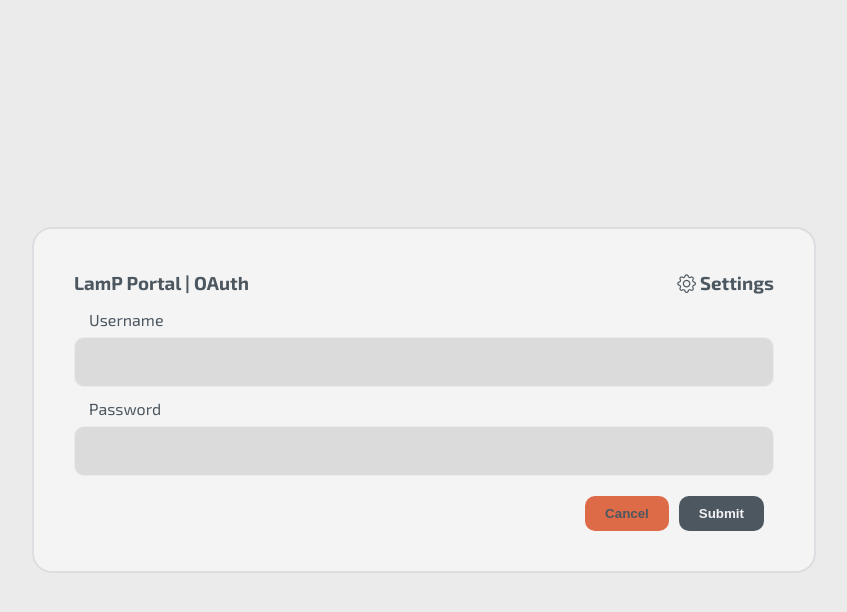
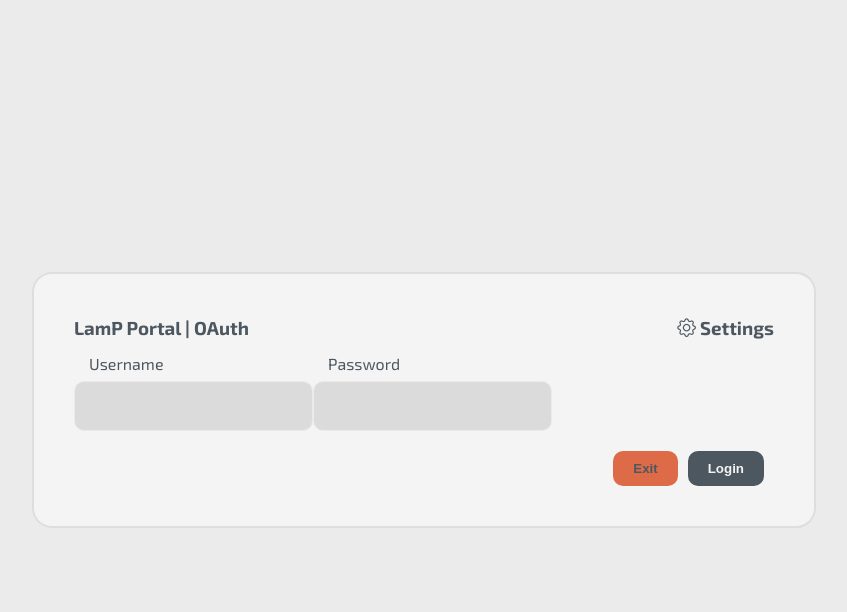
Before and after one commit to SalamPS/browser-dashboard, a Next.js app: page / in a window 1280 px wide. Both pictures are taken after a click on the icon 577 px from the left and 126 px from the top of the page. Shown: the top 612 px of the page, without its empty margins (216-1063 px from the left). Built offline with nearby package versions, Linux system fonts and the light colour scheme; a web font is replaced by a local one.

Commit message:
chore(portal): UI Update and Function initialized

```diff
--- a/pages/Xcontainer.jsx
+++ b/pages/Xcontainer.jsx
@@ -45,6 +45,10 @@ export default function Xcontainer () {
   const [Valid, setValid] = useState({todo:true, widget:true, short: true})
   const [userConfig, setUserConfig] = useState({...base})
   const [savedConfig, setSavedConfig] = useState({...base})
+  const [SettingData, setSettingData] = useState({
+    minimalist: false,
+    automerge: false
+  })
   //
   useEffect(() => {
     if (Init) localStorage.setItem(storageKey, JSON.stringify(userConfig))
@@ -164,6 +168,7 @@ export default function Xcontainer () {
       userConfig,
       savedConfig,
       TogglePopup,
+      SettingData,
 
       setLogin,
       setValid,
@@ -171,6 +176,7 @@ export default function Xcontainer () {
       setSavedConfig,
       setTogglePopup,
       Mobile,
+      setSettingData,
 
       POST,
       DELETE
--- /dev/null
+++ b/pages/popup/_Button.jsx
@@ -0,0 +1,20 @@
+import { Global } from "../Xcontainer";
+
+export default function Button ({action,close}) {
+  const {setTogglePopup} = Global()
+
+  return (
+  <div className="button">
+    <button id="cancel" title="Exit"
+    onClick={(e) => {
+      e.preventDefault();
+      close ? close() : () => {}
+      setTogglePopup(false)
+    }}>
+      Exit
+    </button>
+    {action.map((action, i) => (
+      <button key={i} id="submit" type="submit" title={action.text} onClick={(e) => {action.action(e)}}>{action.text}</button>
+    ))}
+  </div>)
+}
--- /dev/null
+++ b/pages/popup/_Log.jsx
@@ -0,0 +1,71 @@
+import Button from "./_Button"
+import { Global } from "../Xcontainer";
+import { useState } from "react";
+
+export default function LogIn () {
+  const {setLogin, setTogglePopup} = Global()
+  const [LoginData, setLoginData] = useState({
+    uname: '',
+    token: '',
+  })
+  // Client Login
+  const handleLogin = async (e) => {
+    e.preventDefault()
+    try {
+      fetch(`/api/default?dest=user&id=${LoginData.uname}&token=${LoginData.token}`)
+      .then(response => {
+        if (response.ok) {
+          response.json().then(data => {
+            console.log(data)
+            if (data == [] || data.guest) {setLogin('guest'); return false}
+            else {
+              setLogin({nama: data[0].nama})
+              Cookies.set('id_user', data[0].id_user);
+              localStorage.setItem('userAuth', JSON.stringify({nama: data[0].nama}));
+              return true;
+            }
+          })
+        }
+        else {console.error(`Failed to fetch login data`); return false}
+      }).then(auth =>{
+        if (auth) location.reload()
+      })
+    } catch (err) {}
+    setTogglePopup(false)
+  }
+
+  const handleInput = (name, value) => {
+    setLoginData((prevData) => ({
+      ...prevData,
+      [name]: value,
+    }))
+  }
+
+  return (
+    <form>
+      <label>
+        <span className='span'>Username</span>
+        <input
+          className="input"
+          type="text"
+          name="uname"
+          value={LoginData.uname}
+          onChange={(e) => handleInput(e.target.name, e.target.value)}
+        />
+      </label>
+      <label>
+        <span className='span'>Password</span>
+        <input
+          className="input"
+          type="text"
+          name="token"
+          value={LoginData.token}
+          onChange={(e) => handleInput(e.target.name, e.target.value)}
+        />
+      </label>
+      <Button action={[
+        {text: 'Login', action: handleLogin}
+      ]}/>
+    </form>
+  )
+}
--- a/pages/popup/_Login.jsx
+++ b/pages/popup/_Login.jsx
@@ -2,98 +2,30 @@
 import Cookies from 'js-cookie';
 import { useEffect, useState } from "react";
 import { Global } from "../Xcontainer"
+import Settings from './_Settings';
+import LogIn from './_Log';
 
 export default function Login () {
-  const { Login, setLogin, setTogglePopup } = Global()
-  const [LoginData, setLoginData] = useState({
-    uname: '',
-    token: '',
-  })
+  const { Login } = Global()
   const [Show, setShow] = useState('OAuth')
 
   useEffect(() => {
     if (Login) setShow('Settings')
   }, [])
 
-  // Client Login
-  const handleLogin = async (e) => {
-    e.preventDefault()
-    try {
-      fetch(`/api/default?dest=user&id=${LoginData.uname}&token=${LoginData.token}`)
-      .then(response => {
-        if (response.ok) {
-          response.json().then(data => {
-            console.log(data)
-            if (data == [] || data.guest) {setLogin('guest'); return false}
-            else {
-              setLogin({nama: data[0].nama})
-              Cookies.set('id_user', data[0].id_user);
-              localStorage.setItem('userAuth', JSON.stringify({nama: data[0].nama}));
-              return true;
-            }
-          })
-        }
-        else {console.error(`Failed to fetch login data`); return false}
-      }).then(auth =>{
-        if (auth) location.reload()
-      })
-    } catch (err) {}
-    setTogglePopup(false)
-  }
-  const handleInput = (name, value) => {
-    setLoginData((prevData) => ({
-      ...prevData,
-      [name]: value,
-    }))
-  }
-
-  const saveSettings = (e) => {
-    e.preventDefault()
-    setTogglePopup(false)
-  }
-
   return (<>
     <h3>
-      <span className="title">LamP Portal | {Show}</span>
-      <span className="nav">
+      <span className="title">
+        LamP Portal | {Show}
+      </span>
+      <span className="nav" style={{cursor: 'pointer'}}
+        onClick={() => {
+          setShow(Show == 'OAuth' ? 'Settings' : 'OAuth')
+        }}>
         <i className={`bi bi-${Show == 'OAuth' ? 'gear' : 'door-open'}`}></i>{' '}
         {Show == 'OAuth' ? 'Settings' : 'OAuth'}
       </span>
     </h3>
-    {Show == 'OAuth' ?
-    <form>
-      <label>
-        <span className='span'>Username</span>
-        <input
-          className="input"
-          type="text"
-          name="uname"
-          value={LoginData.uname}
-          onChange={(e) => handleInput(e.target.name, e.target.value)}
-        />
-      </label>
-      <label>
-        <span className='span'>Password</span>
-        <input
-          className="input"
-          type="text"
-          name="token"
-          value={LoginData.token}
-          onChange={(e) => handleInput(e.target.name, e.target.value)}
-        />
-      </label>
-      <div className="button">
-        <button id="cancel" title="Cancel" onClick={(e) => {e.preventDefault(); setTogglePopup(false)}}>Cancel</button>
-        <button id="submit" type="submit" title="Login" onClick={(e) => {handleLogin(e)}}>Submit</button>
-      </div>
-    </form> : ''}
-
-    {Show == 'Settings' ?
-    <form>
-      <div className="button">
-        <button id="cancel" title="Cancel" onClick={(e) => {e.preventDefault(); setTogglePopup(false)}}>Exit</button>
-        <button id="submit" type="submit" title="Login" onClick={(e) => {saveSettings(e)}}>Save</button>
-      </div>
-    </form> : ''}
+    {Show == 'OAuth' ? <LogIn/> : <Settings/>}
   </>)
 }
--- /dev/null
+++ b/pages/popup/_Settings.jsx
@@ -0,0 +1,50 @@
+import Button from "./_Button"
+import { Global } from "../Xcontainer";
+import { useState } from "react";
+
+const CheckLabel = ({children, name, action}) => {
+  return (
+    <label for={name}>
+      <span className="title">{children}</span>
+      <input
+        id={name}
+        name={name}
+        type="checkbox"
+        style={{display: 'none'}}
+        onChange={(e) => {action(e.target.name,e.target.checked)}}
+      />
+      <span class="checkmark">
+        <div className="slide"></div>
+      </span>
+    </label>
+  )
+}
+
+export default function Settings () {
+  const {setTogglePopup, setSettingData} = Global()
+  const handleInput = (input,data) => {
+    setSettingData(prev => ({
+      ...prev,
+      [input]: data
+    }))
+  }
+  const saveSettings = (e) => {
+    e.preventDefault()
+    setTogglePopup(false)
+  }
+
+  return (
+  <form>
+    <div className="setting">
+      <CheckLabel name={'minimalist'} action={handleInput}>
+        Minimalist
+      </CheckLabel>
+      <CheckLabel name={'automerge'} action={handleInput}>
+        Auto Merge
+      </CheckLabel>
+      <Button action={[
+        {text: 'Save', action: saveSettings}
+      ]}/>
+    </div>
+  </form>)
+}
--- a/styles/index.css
+++ b/styles/index.css
@@ -794,6 +794,53 @@ main {
   margin-left: 15px;
   display: block;
 }
+#popup label {
+  display: inline-block;
+  cursor: pointer;
+}
+#popup .setting {
+  padding: 10px 0;
+}
+#popup .setting .button {
+  justify-content: left !important;
+}
+#popup .setting label {
+  flex-grow: 1;
+  display: flex;
+  align-items: center;
+  justify-content: space-between;
+  flex-direction: row;
+  margin-bottom: 15px;
+}
+#popup .setting .checkmark {
+  transition: 0.2s;
+  width: 3rem;
+  height: 1.3rem;
+  border: 1px solid var(--color-font);
+  border-radius: 1.3rem;
+  overflow: hidden;
+  display: flex;
+  align-items: center;
+  justify-content: stretch;
+}
+#popup .setting .slide {
+  transition: 0.3s;
+  height: 1rem;
+  margin-left: 0.2rem;
+  aspect-ratio: 1/1;
+  border-radius: 1.3rem;
+  background-color: var(--color-font);
+}
+#popup .setting input ~ .checkmark {
+  background-color: var(--color-line-back);
+}
+#popup .setting input:checked ~ .checkmark {
+  background-color: var(--color-font);
+}
+#popup .setting input:checked ~ .checkmark .slide {
+  margin-left: calc(100% - 1rem - 0.2rem);
+  background-color: var(--color-line);
+}
 #popup #Login .button, #popup #Short .button {
   margin-top: 10px;
   justify-content: right;
```
